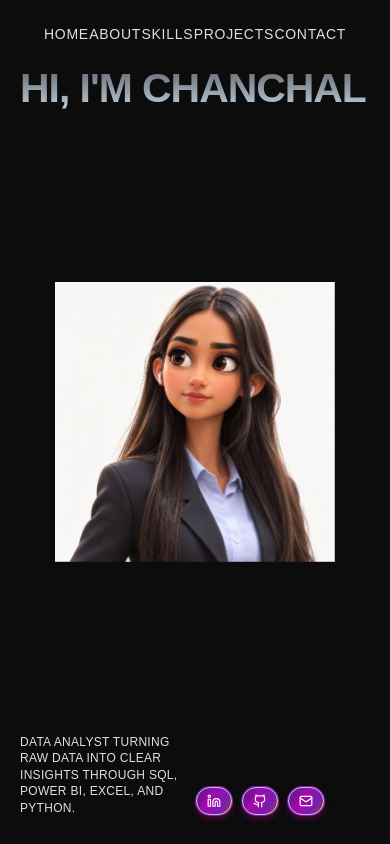
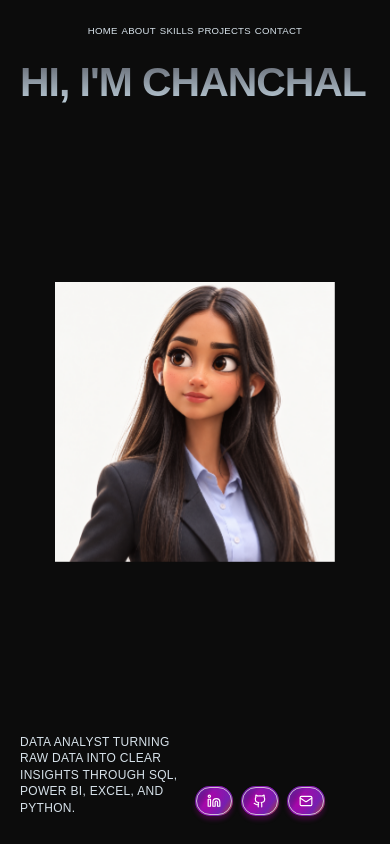
Before and after one commit to chanchalram1315-cmd/chanchal-ram-data-analyst-portfolio, a React (Vite) app: page / in a window 390 px wide. Shown: the top 844 px of the page. Built offline with nearby package versions, Linux system fonts and the light colour scheme.

Commit message:
Improve mobile navigation spacing

```diff
--- a/src/components/Navbar.tsx
+++ b/src/components/Navbar.tsx
@@ -8,12 +8,12 @@ const navLinks = [
 
 export default function Navbar() {
   return (
-    <nav className="w-full flex justify-between items-center px-6 md:px-10 pt-6 md:pt-8">
+    <nav className="w-full flex justify-center gap-1 px-1 pt-6 sm:justify-between sm:px-6 md:px-10 md:pt-8">
       {navLinks.map((link) => (
         <a
           key={link.href}
           href={link.href}
-          className="text-[#D7E2EA] text-sm md:text-lg lg:text-[1.4rem] font-medium uppercase tracking-wider hover:opacity-70 transition-opacity duration-200"
+          className="shrink-0 text-[#D7E2EA] text-[0.6rem] sm:text-sm md:text-lg lg:text-[1.4rem] font-medium uppercase tracking-wide sm:tracking-wider hover:opacity-70 transition-opacity duration-200"
         >
           {link.label}
         </a>
```
